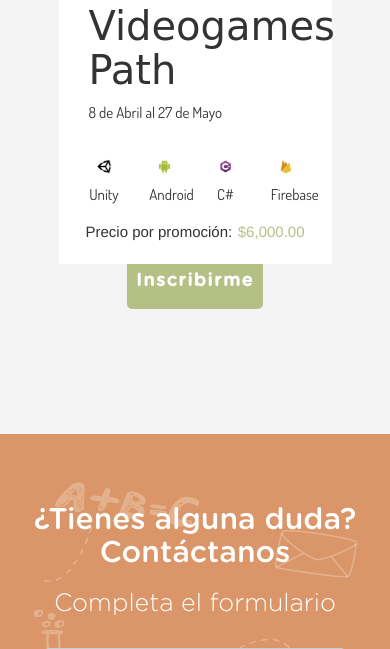
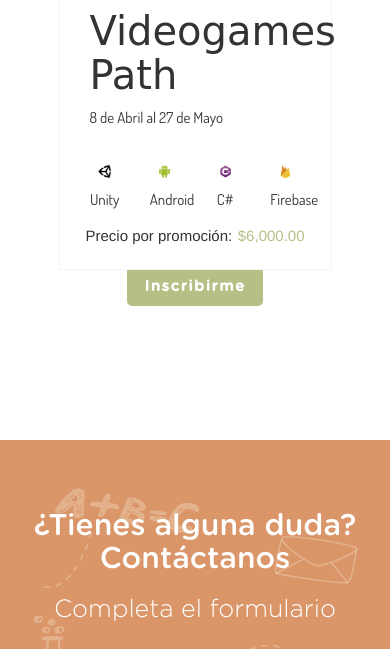
Before and after one commit to HectorBlisS/FixterGeek, a Django app: template main/templates/main/next.html in a window 390 px wide. Shown: the part 3136-3785 px from the top of the page. Run offline with Django 3.2, Linux system fonts and the light colour scheme; the template is opened without the code that fills it, so the values that code supplies are empty; parts of the project's set-up code (start-up, migrations or seed data) failed here and were passed over; some libraries are stand-ins or nearby versions; some web fonts are replaced.

Commit message:
arreglo formulario

```diff
--- a/static/css/_camp_component.css
+++ b/static/css/_camp_component.css
@@ -113,7 +113,6 @@ button{
 }
 
 .campamento{
-	background-color:#F4F4F4;
 	height:auto;
 	padding-bottom:70px;
 	position: relative;
@@ -150,7 +149,8 @@ button{
 }
 
 .blanco{
-	background-color:white;
+	background-color: white;
+	border:1px solid #F4F4F4;
 	margin-bottom:70px;
 	height: auto;
 	position: relative;
@@ -196,7 +196,9 @@ button{
 		font-size:18px;
 	}
 	.btn_in{
-		bottom:-45px;
+		bottom:-37px;
+		font-size: 1.5rem;
+		height: 40px;
 	}
 	.blanco:hover > a {
 		transform:translateY(0);
--- a/static/css/_inscripcion_component.css
+++ b/static/css/_inscripcion_component.css
@@ -5,7 +5,7 @@ div, body, form{
 .inscribir{
 	text-align:center;
 	width:100%;
-	height:1000px;
+	height:1150px;
 	color:#63605F;
 }
 .forms{
```
Also changed, not shown: 1 other file.
